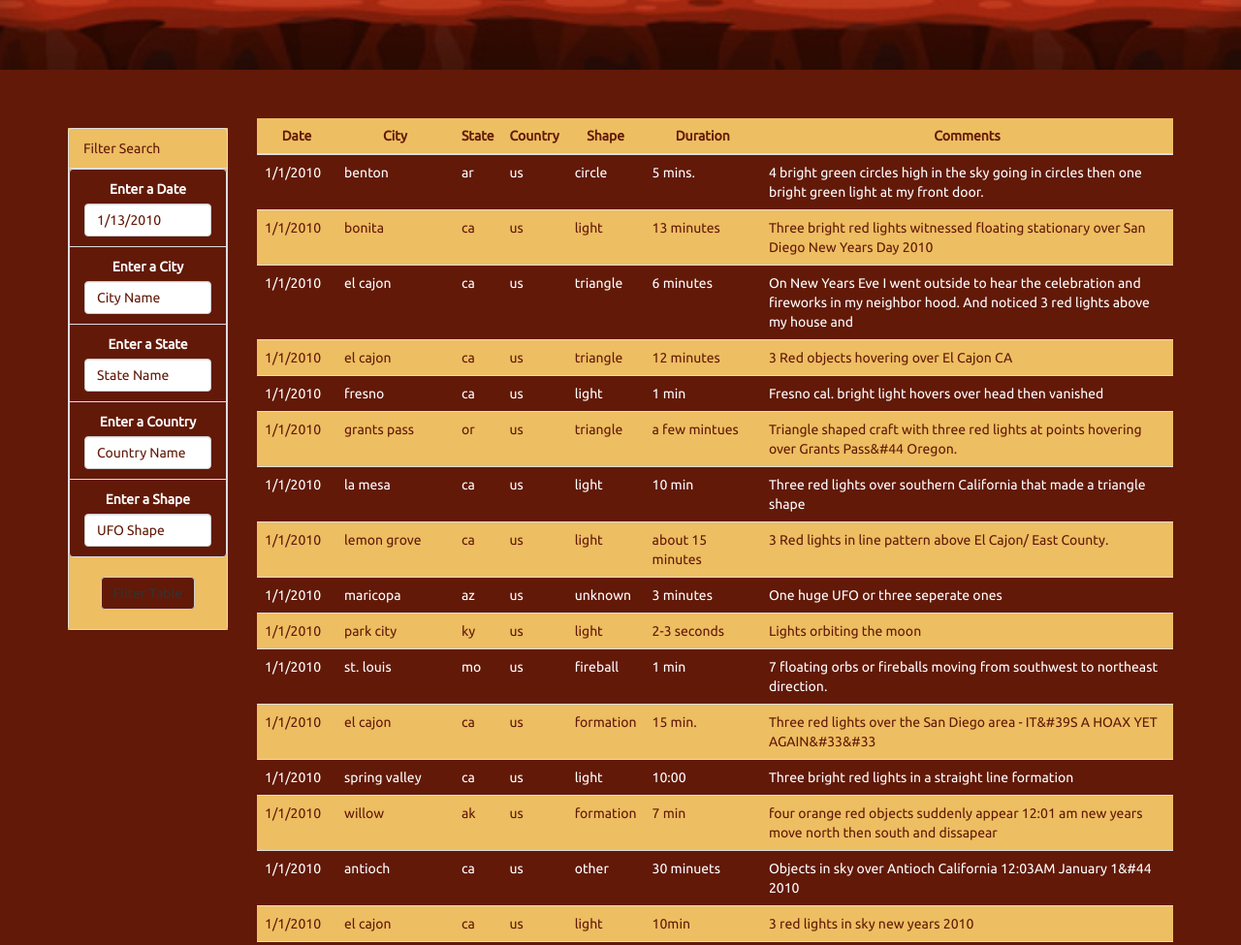
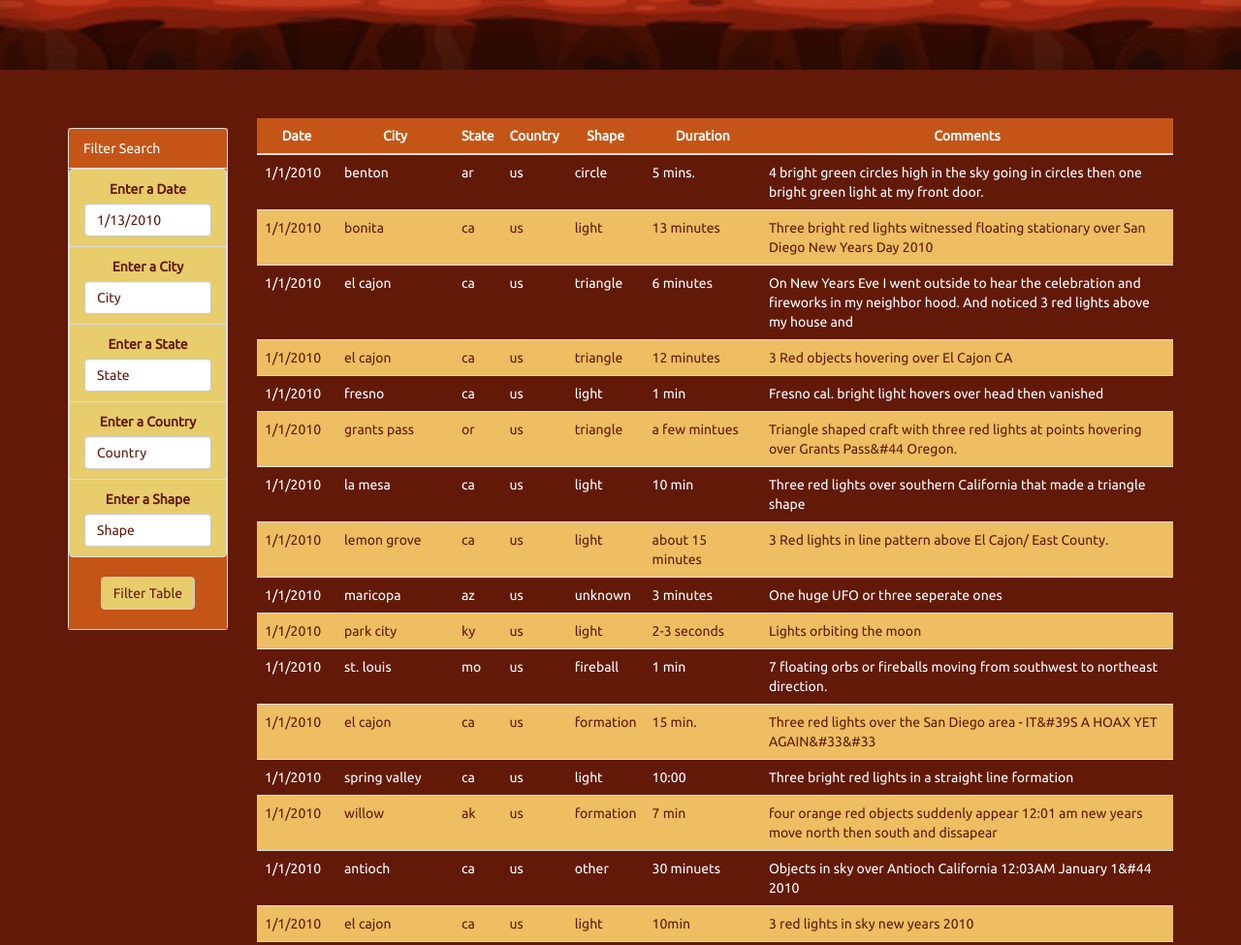
Before and after one commit to patrickhpatin/javascript-challenge, a plain HTML site: page UFO-level-1/index.html in a window 1280 px wide. Shown: the part 540-1515 px from the top of the page at 97% size. Drawn offline with nearby package versions, Linux system fonts and the light colour scheme.

Commit message:
Add files via upload

```diff
--- a/UFO-level-1/index.html
+++ b/UFO-level-1/index.html
@@ -15,8 +15,7 @@
     <nav class="navbar navbar-default">
       <div class="container-fluid">
         <div class="navbar-header">
-          <a class="navbar-brand" href="index.html" style="color: #621908;">LGM Sighting Database
-          </a>
+			<a class="navbar-brand" href="#" style="color: #621908;"><img src="static/images/martian_50w.png" height="100%" alt="Martian Sighting DB" /></a><a class="navbar-brand" href="#" style="color: #621908;">Maritan Sighting Database</a>
         </div>
       </div>
     </nav>
@@ -28,36 +27,36 @@
     <div class="container">
       <div class="row margin-top-50">
         <div class="col-md-2">
-          <aside class="filters" style="background-color: #EDBE62;">
+          <aside class="filters" style="background-color: #C55516;">
             <div class="panel panel-default">
-              <div class="panel-heading" style="background-color: #EDBE62; color: #621908">Filter Search</div>
+              <div class="panel-heading" style="background-color: #C55516; color: white;">Filter Search</div>
               <div class="panel-body">
-                <form align="center" valign="middle" id="ufoFilterForm" style="background-color: #EDBE62; color: #621908">
+                <form align="center" valign="middle" id="ufoFilterForm" style="background-color: #C55516; color: #621908">
                   <div class="form-group">
                     <ul class="list-group" id="filters">
-                      <li class="filter list-group-item" style="background-color: #621908; color: white;">
+                      <li class="filter list-group-item" style="background-color: #E7CD6C; color: #621908;">
                         <label for="datetime">Enter a Date</label>
                         <input class="form-control" id="datetime" type="text" placeholder="1/13/2010">
                       </li>
-                      <li class="filter list-group-item" style="background-color: #621908; color: white;">
+                      <li class="filter list-group-item" style="background-color: #E7CD6C; color: #621908;">
                         <label for="city">Enter a City</label>
-                        <input class="form-control" id="city" type="text" placeholder="City Name">
+                        <input class="form-control" id="city" type="text" placeholder="City">
                       </li>
-                      <li class="filter list-group-item" style="background-color: #621908; color: white;">
+                      <li class="filter list-group-item" style="background-color: #E7CD6C; color: #621908;">
                         <label for="state">Enter a State</label>
-                        <input class="form-control" id="state" type="text" placeholder="State Name">
+                        <input class="form-control" id="state" type="text" placeholder="State">
                       </li>
-                      <li class="filter list-group-item" style="background-color: #621908; color: white;">
+                      <li class="filter list-group-item" style="background-color: #E7CD6C; color: #621908;">
                         <label for="country">Enter a Country</label>
-                        <input class="form-control" id="country" type="text" placeholder="Country Name">
+                        <input class="form-control" id="country" type="text" placeholder="Country">
                       </li>
-                      <li class="filter list-group-item" style="background-color: #621908; color: white;">
+                      <li class="filter list-group-item" style="background-color: #E7CD6C; color: #621908;">
                         <label for="shape">Enter a Shape</label>
-                        <input class="form-control" id="shape" type="text" placeholder="UFO Shape">
+                        <input class="form-control" id="shape" type="text" placeholder="Shape">
                       </li>
                     </ul>
                   </div>
-                  <button id="filter-btn" type="submit" class="btn btn-default" style="background-color: #621908;">Filter Table</button><br>
+                  <button id="filter-btn" type="submit" class="btn btn-default" style="background-color: #E7CD6C; color: #621908;">Filter Table</button><br>
 					&nbsp;
                 </form>
               </div>
@@ -67,7 +66,7 @@
         <div class="col-md-10">
           <div id="table-area" class="">
             <table id="ufo-table" class="table table-striped">
-              <thead style="background-color: #EDBE62; color: #621908; border: 2px; border-color: #EDBE62;">
+              <thead style="background-color: #C55516; color: white; border: 2px;">
                 <tr>
                   <th class="table-head">Date</th>
                   <th class="table-head">City</th>
@@ -78,14 +77,14 @@
                   <th class="table-head">Comments</th>
                 </tr>
               </thead>
-              <tbody st yle="border: 2px; border-color: #EDBE62;"></tbody>
+              <tbody></tbody>
             </table>
           </div>
         </div>
       </div>
     </div>
     <footer class="footer">
-      <span class="bottom" style="color: #621908;">LGM Sighting Database</span>
+      <span class="bottom" style="color: #621908;"><a class="navbar-brand" href="#" style="color: #621908;"><img src="static/images/martian_50w.png" height="100%" alt="Martian Sighting DB" /></a><a class="navbar-brand" href="#" style="color: #621908;">Maritan Sighting Database</a></span>
     </footer>
   </div>
   <script src="https://cdnjs.cloudflare.com/ajax/libs/d3/4.11.0/d3.js"></script>
```
